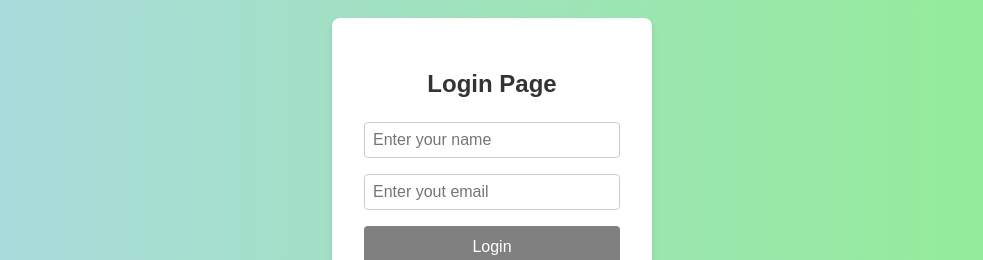
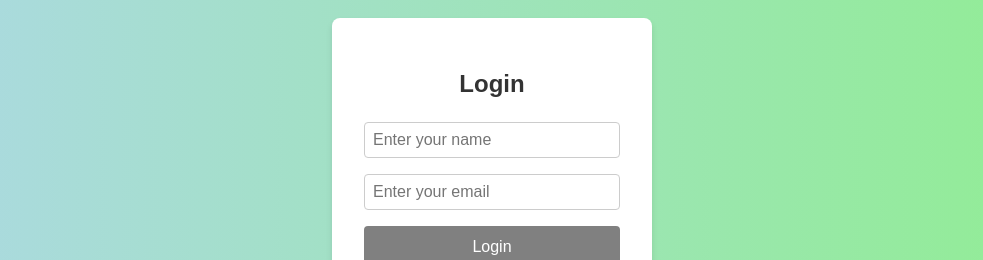
Before and after one commit to yaelhava/Calculator, a React (Create React App) app: page /login in a window 1280 px wide. Shown: the part 241-501 px from the top of the page, without its empty margins (148-1131 px from the left). Built offline with nearby package versions, Linux system fonts and the light colour scheme.

Commit message:
fix dot, code reuse

```diff
--- a/src/App.js
+++ b/src/App.js
@@ -3,11 +3,13 @@ import { AuthProvider } from "./AuthContext";
 import Login from "./pages/Login";
 import Calculator from "./pages/Calculator";
 import History from "./pages/History";
+import { HistoryProvider } from './HistoryContext';
 import "./styles.css";
 
 function App() {
   return (
     <div className="App">
+      <HistoryProvider>
         <AuthProvider>
           <BrowserRouter>
             <Routes>
@@ -18,6 +20,7 @@ function App() {
             </Routes>
           </BrowserRouter>
         </AuthProvider>
+        </HistoryProvider>
     </div>
   );
 }
--- a/src/index.js
+++ b/src/index.js
@@ -13,9 +13,9 @@ const store = createStore(reducer);
 const root = ReactDOM.createRoot(document.getElementById('root'));
 root.render(
   <React.StrictMode>
-    <HistoryProvider>
+    {/* <HistoryProvider> */}
         <App />
-    </HistoryProvider>
+    {/* </HistoryProvider> */}
   </React.StrictMode>
 );
 
--- a/src/pages/Calculator.jsx
+++ b/src/pages/Calculator.jsx
@@ -21,8 +21,6 @@ export const ACTIONS = {
 
 function reducer(state, { type, payload }) {
 
-
-
     switch(type) {
         case ACTIONS.ADD_DIGIT:
             payload.history(payload.digit);
@@ -35,7 +33,7 @@ function reducer(state, { type, payload }) {
             }
             if (payload.digit === "0" && state.currOperand === "0")
                 return state
-            if (payload.digit === "." && state.currOperand.includes("."))
+            if (payload.digit === "." && (state.currOperand == null || state.currOperand.includes(".")))
                 return state
             return {
                 ...state,
--- a/src/pages/Login.jsx
+++ b/src/pages/Login.jsx
@@ -14,21 +14,11 @@ const Login = () => {
     const handleSubmit = (e) => {
         e.preventDefault();
 
-        if (!username || !email) {
-            setError('Please fill in all fields');
-            return;
+        if (validateInputs(username, email, setError)) {
+            setAuthUsername(username);
+            navigate("/calculator");
         }
-
-        const emailPattern = /^[^\s@]+@[^\s@]+\.[^\s@]+$/;
-        if (!emailPattern.test(email)) {
-            setError('Please enter a valid email address');
-            return;
-        }
-
-        setAuthUsername(username);
-        navigate("/calculator");
     };
-
 
     const handleButtonClick = () => {
         setError('');
@@ -37,24 +27,20 @@ const Login = () => {
     return (
         <div className="login-container">
             <div  className='login-form'>
-                <h2>Login Page</h2>
+                <h2>Login</h2>
                 {error && <p className="error-message">{error}</p>}
                 <form onSubmit={handleSubmit}>
-                    <input
-                    className="input-field"
-                    type="text"
+                    <CustomInput
                     placeholder="Enter your name"
                     value={username}
-                    onChange={(e) => setUsername(e.target.value)}
-                    />
+                    onChange={setUsername}
+                     />
                     <br />
-                    <input
-                    className="input-field"
-                    type="text"
-                    placeholder="Enter yout email"
+                    <CustomInput
+                    placeholder="Enter your email"
                     value={email}
-                    onChange={(e) => setEmail(e.target.value)}
-                    />
+                    onChange={setEmail}
+                     />
                     <br />
                     <button className="login-button" type="submit" onClick={handleButtonClick}>Login</button>
                 </form>
@@ -64,4 +50,33 @@ const Login = () => {
 }
 
 
+function validateInputs(username, email, setError) {
+    if (!username || !email) {
+        setError('Please fill in all fields');
+        return false;
+    }
+
+    const emailPattern = /^[^\s@]+@[^\s@]+\.[^\s@]+$/;
+    if (!emailPattern.test(email)) {
+        setError('Please enter a valid email address');
+        return false;
+    }
+
+    return true;
+}
+
+
+function CustomInput({...props}) {
+     return (
+        <input
+            className="input-field"
+            type="text"
+            placeholder={props.placeholder}
+            value={props.value}
+            onChange={(e) => props.onChange(e.target.value)}
+            />
+    )
+}
+
+
 export default Login;
```
Also changed, not shown: 2 other files (tests, documents, lock files or other folders).
